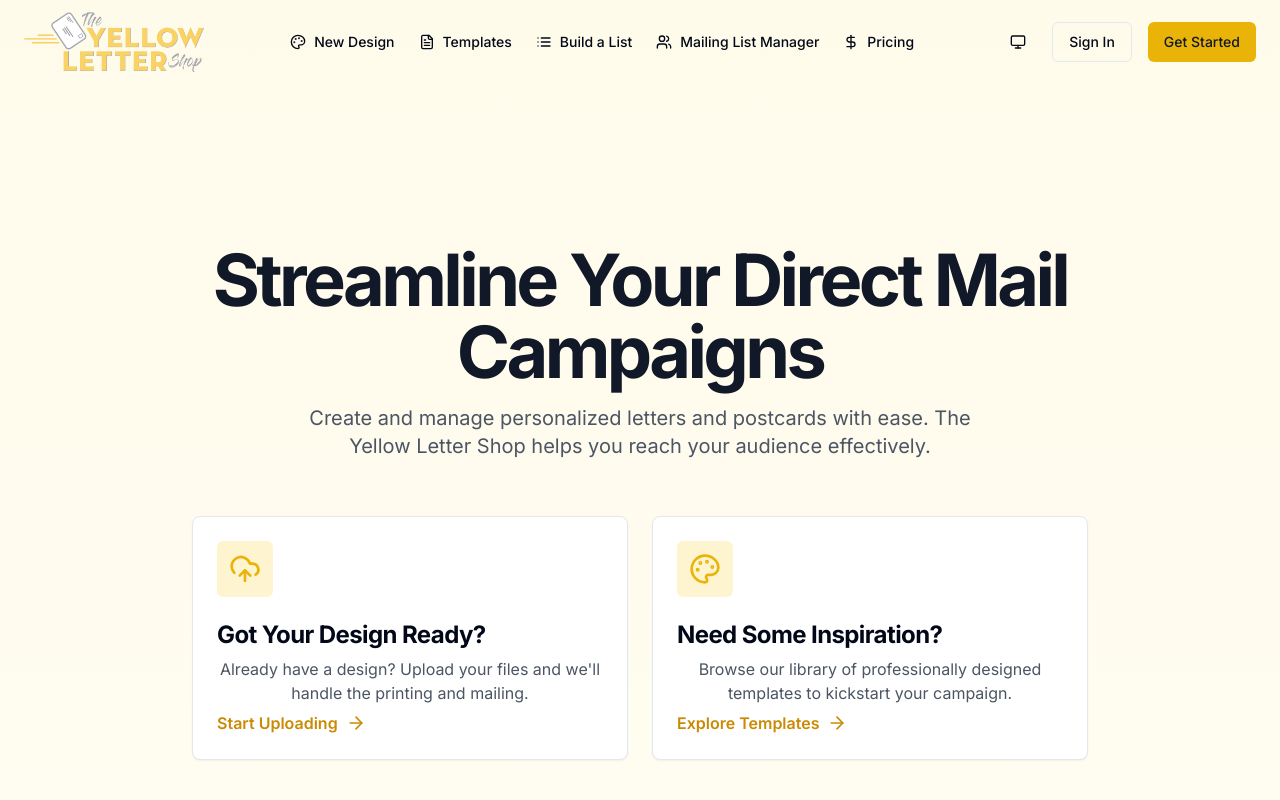
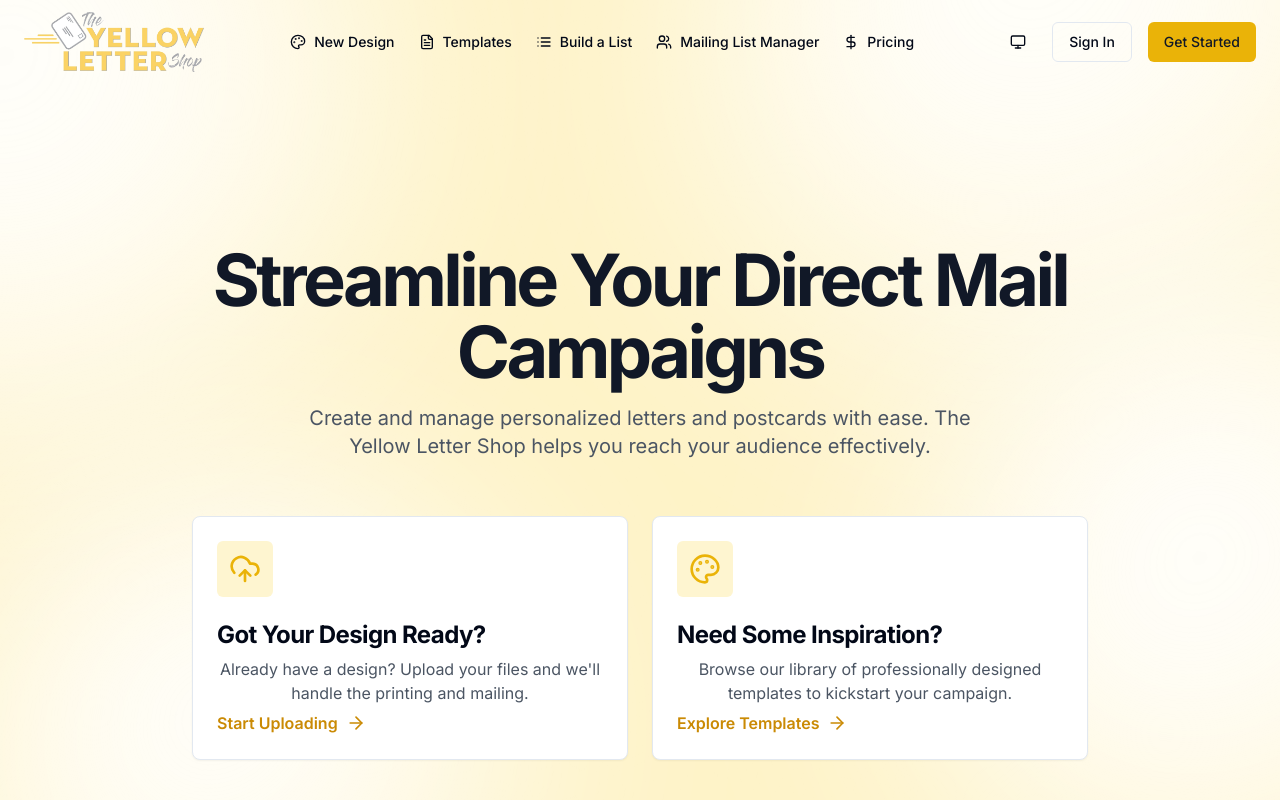
Before and after one commit to rspeciale0519/yellowlettershop, a Next.js app: page / in a window 1280 px wide. Shown: the top 800 px of the page. Built offline with nearby package versions, Linux system fonts and the light colour scheme.

Commit message:
feat: organic ambient blobs—free-floating, strong pulse, each side origin

```diff
--- a/app/globals.css
+++ b/app/globals.css
@@ -152,6 +152,245 @@ html {
   background-color: hsl(var(--theme-accent));
 }
 
+/* Ambient background styles */
+.ambient-bg {
+  position: fixed;
+  inset: 0;
+  isolation: isolate;
+}
+
+.ambient-base {
+  position: absolute;
+  inset: 0;
+  z-index: 0;
+  /* Layered gradients: two large, subtle radials over a base linear gradient */
+  /* Solid light-yellow primary background */
+  background: linear-gradient(180deg, #FEF3C7 0%, #FEF3C7 100%);
+  background-repeat: no-repeat;
+  background-position: 0% 0%;
+  background-size: 100% 100%;
+  background-blend-mode: normal;
+
+  /* Base is static in light mode; motion comes from blobs */
+  animation: none;
+  will-change: background-position, background-size;
+}
+
+.dark .ambient-base {
+  background:
+    radial-gradient(1200px 800px at 18% 6%, rgba(234, 179, 8, 0.18), rgba(234, 179, 8, 0) 60%),
+    radial-gradient(1200px 900px at 82% 14%, rgba(255, 255, 255, 0.10), rgba(255, 255, 255, 0) 58%),
+    linear-gradient(
+      180deg,
+      rgba(17, 24, 39, 1) 0%,
+      rgba(255, 255, 255, 0.04) 90%
+    );
+  background-repeat: no-repeat;
+  background-position: 0% 50%, 100% 50%, 0% 0%;
+  background-size: 150% 150%, 150% 150%, 100% 100%;
+  background-blend-mode: soft-light, soft-light, normal;
+  animation: ocean-waves 15s ease-in-out infinite;
+
+  will-change: background-position, background-size;
+}
+
+.blob {
+  position: absolute;
+  width: var(--size, 520px);
+  height: var(--size, 520px);
+  z-index: 1;
+  will-change: transform;
+  /* Center-anchor so wander translations are relative to viewport center */
+  left: 50%;
+  top: 50%;
+  margin-left: calc(var(--size, 520px) / -2);
+  margin-top: calc(var(--size, 520px) / -2);
+}
+
+/* Inner core to allow independent pulse scaling */
+.blob-core {
+  position: absolute;
+  inset: 0;
+  border-radius: 45% 55% 50% 50% / 60% 40% 60% 40%;
+  filter: blur(110px);
+  opacity: 0.98;
+  mix-blend-mode: screen;
+  /* White blob with stronger core for visibility on light yellow */
+  background: radial-gradient(
+    circle at 40% 40%,
+    rgba(255, 255, 255, 1.0) 0%,
+    rgba(255, 255, 255, 0.85) 35%,
+    rgba(255, 255, 255, 0.50) 55%,
+    rgba(255, 255, 255, 0.00) 78%
+  );
+  will-change: transform;
+  animation: blob-pulse 12s ease-in-out infinite;
+}
+
+.dark .blob-core {
+  opacity: 0.95;
+  mix-blend-mode: screen;
+  /* Light yellow blobs in dark mode */
+  background: radial-gradient(
+    circle at 40% 40%,
+    rgba(250, 204, 21, 0.85),
+    rgba(234, 179, 8, 0.55) 45%,
+    rgba(250, 204, 21, 0.20) 70%,
+    rgba(250, 204, 21, 0.00) 80%
+  );
+}
+
+.blob-1 {
+  --size: 760px;
+  --dur: 48s;
+  animation: blob-wander-1 var(--dur) linear infinite;
+  animation-fill-mode: both;
+}
+
+.blob-2 {
+  --size: 680px;
+  --dur: 62s;
+  animation: blob-wander-2 var(--dur) linear infinite;
+  animation-fill-mode: both;
+}
+
+.blob-3 {
+  --size: 620px;
+  --dur: 56s;
+  animation: blob-wander-3 var(--dur) linear infinite;
+  animation-fill-mode: both;
+}
+
+.blob-4 {
+  --size: 780px;
+  --dur: 52s;
+  animation: blob-wander-4 var(--dur) linear infinite;
+  animation-fill-mode: both;
+}
+
+/* Pulse timing offsets and per-blob durations for variety (stronger throbbing) */
+.blob-1 .blob-core { animation-delay: -1s; animation-duration: 11s; --pulse-min: 0.975; --pulse-max: 1.055; }
+.blob-2 .blob-core { animation-delay: -4s; animation-duration: 12s; --pulse-min: 0.970; --pulse-max: 1.060; }
+.blob-3 .blob-core { animation-delay: -2s; animation-duration: 10s; --pulse-min: 0.975; --pulse-max: 1.060; }
+.blob-4 .blob-core { animation-delay: -6s; animation-duration: 13s; --pulse-min: 0.965; --pulse-max: 1.070; }
+
+@keyframes blob-drift-1 {
+  0% { transform: translate3d(-35vw, -12vh, 0) scale(0.95) rotate(0deg); }
+  50% { transform: translate3d(25vw, 10vh, 0) scale(1.10) rotate(14deg); }
+  100% { transform: translate3d(-35vw, -12vh, 0) scale(0.95) rotate(0deg); }
+}
+
+@keyframes blob-drift-2 {
+  0% { transform: translate3d(20vw, 12vh, 0) scale(1.06) rotate(0deg); }
+  50% { transform: translate3d(-30vw, -15vh, 0) scale(0.92) rotate(-12deg); }
+  100% { transform: translate3d(20vw, 12vh, 0) scale(1.06) rotate(0deg); }
+}
+
+@keyframes blob-drift-3 {
+  0% { transform: translate3d(-15vw, 20vh, 0) scale(1.00) rotate(0deg); }
+  50% { transform: translate3d(30vw, -10vh, 0) scale(1.14) rotate(18deg); }
+  100% { transform: translate3d(-15vw, 20vh, 0) scale(1.00) rotate(0deg); }
+}
+/* Free-floating multi-stop wander paths */
+@keyframes blob-wander-1 {
+  /* Top origin -> roam -> return top */
+  0%    { transform: translate3d(0vw,  -55vh, 0) rotate(0deg); }
+  12.5% { transform: translate3d(35vw, -45vh, 0) rotate(9deg); }
+  25%   { transform: translate3d(58vw, -15vh, 0) rotate(21deg); }
+  37.5% { transform: translate3d(42vw,  25vh, 0) rotate(34deg); }
+  50%   { transform: translate3d(0vw,   55vh, 0) rotate(47deg); }
+  62.5% { transform: translate3d(-38vw, 45vh, 0) rotate(61deg); }
+  75%   { transform: translate3d(-60vw, 10vh, 0) rotate(76deg); }
+  87.5% { transform: translate3d(-40vw,-25vh, 0) rotate(90deg); }
+  100%  { transform: translate3d(0vw,  -55vh, 0) rotate(104deg); }
+}
+
+@keyframes blob-wander-2 {
+  /* Right origin -> roam -> return right */
+  0%    { transform: translate3d(55vw,  0vh,  0) rotate(0deg); }
+  12.5% { transform: translate3d(45vw,  35vh, 0) rotate(11deg); }
+  25%   { transform: translate3d(15vw,  58vh, 0) rotate(22deg); }
+  37.5% { transform: translate3d(-25vw, 42vh, 0) rotate(35deg); }
+  50%   { transform: translate3d(-55vw,  0vh, 0) rotate(48deg); }
+  62.5% { transform: translate3d(-45vw,-38vh, 0) rotate(63deg); }
+  75%   { transform: translate3d(-10vw,-60vh, 0) rotate(78deg); }
+  87.5% { transform: translate3d(25vw, -40vh, 0) rotate(92deg); }
+  100%  { transform: translate3d(55vw,   0vh, 0) rotate(106deg); }
+}
+
+@keyframes blob-wander-3 {
+  /* Bottom origin -> roam -> return bottom */
+  0%    { transform: translate3d(0vw,   55vh, 0) rotate(0deg); }
+  12.5% { transform: translate3d(-35vw, 45vh, 0) rotate(12deg); }
+  25%   { transform: translate3d(-58vw, 15vh, 0) rotate(25deg); }
+  37.5% { transform: translate3d(-42vw,-25vh, 0) rotate(38deg); }
+  50%   { transform: translate3d(0vw,  -55vh, 0) rotate(52deg); }
+  62.5% { transform: translate3d(38vw, -45vh, 0) rotate(66deg); }
+  75%   { transform: translate3d(60vw, -10vh, 0) rotate(80deg); }
+  87.5% { transform: translate3d(40vw,  25vh, 0) rotate(94deg); }
+  100%  { transform: translate3d(0vw,   55vh, 0) rotate(108deg); }
+}
+
+@keyframes blob-wander-4 {
+  /* Left origin -> roam -> return left */
+  0%    { transform: translate3d(-55vw,  0vh, 0) rotate(0deg); }
+  12.5% { transform: translate3d(-45vw, -35vh, 0) rotate(13deg); }
+  25%   { transform: translate3d(-15vw, -58vh, 0) rotate(27deg); }
+  37.5% { transform: translate3d(25vw,  -42vh, 0) rotate(41deg); }
+  50%   { transform: translate3d(55vw,    0vh, 0) rotate(56deg); }
+  62.5% { transform: translate3d(45vw,   38vh, 0) rotate(71deg); }
+  75%   { transform: translate3d(10vw,   60vh, 0) rotate(86deg); }
+  87.5% { transform: translate3d(-25vw,  40vh, 0) rotate(100deg); }
+  100%  { transform: translate3d(-55vw,   0vh, 0) rotate(115deg); }
+}
+
+/* Gentle size fluctuation (amplitude configurable via CSS variables) */
+@keyframes blob-pulse {
+  0%   { transform: scale(var(--pulse-min, 0.97)); }
+  50%  { transform: scale(var(--pulse-max, 1.05)); }
+  100% { transform: scale(var(--pulse-min, 0.97)); }
+}
+
+/* Ocean wave-like animation for the ambient background */
+@keyframes ocean-waves {
+  0% {
+    background-position: 0% 50%, 100% 50%, 0% 0%;
+    background-size: 150% 150%, 150% 150%, 100% 100%;
+  }
+  25% {
+    background-position: 25% 25%, 75% 75%, 0% 0%;
+    background-size: 200% 120%, 120% 200%, 100% 100%;
+  }
+  50% {
+    background-position: 50% 0%, 50% 100%, 0% 0%;
+    background-size: 120% 200%, 200% 120%, 100% 100%;
+  }
+  75% {
+    background-position: 75% 75%, 25% 25%, 0% 0%;
+    background-size: 180% 140%, 140% 180%, 100% 100%;
+  }
+  100% {
+    background-position: 100% 50%, 0% 50%, 0% 0%;
+    background-size: 150% 150%, 150% 150%, 100% 100%;
+  }
+}
+
+@media (prefers-reduced-motion: reduce) {
+  .ambient-bg {
+    transition: none !important;
+    transform: none !important;
+  }
+  .blob {
+    animation: none !important;
+  }
+  .blob-core {
+    animation: none !important;
+  }
+  .ambient-base {
+    animation: none !important;
+  }
+}
+
 /* Enhanced focus styles for theme toggle */
 [data-theme-toggle] {
   position: relative;
--- a/app/layout.tsx
+++ b/app/layout.tsx
@@ -26,7 +26,7 @@ export default function RootLayout({
       <head>
         <ThemeScript />
       </head>
-      <body className={inter.className}>
+      <body className={inter.className} suppressHydrationWarning>
         <ThemeProvider
           attribute='class'
           defaultTheme='system'
@@ -34,7 +34,7 @@ export default function RootLayout({
           disableTransitionOnChange={false}
           storageKey='yls-theme'
         >
-          <div className='flex flex-col min-h-screen bg-[linear-gradient(180deg,_rgba(255,251,235,1)_0%,_rgba(255,255,255,1)_90%)] dark:bg-[linear-gradient(180deg,_rgba(17,24,39,1)_0%,_rgba(255,255,255,0.04)_90%)]'>
+          <div className='flex flex-col min-h-screen'>
             <Header />
             <main className='flex-1'>{children}</main>
             <Footer />
--- a/app/page.tsx
+++ b/app/page.tsx
@@ -7,15 +7,12 @@ import {
 } from '@/components/ui/card';
 import { UploadCloud, PaletteIcon, ArrowRight } from 'lucide-react';
 import { PricingSection } from '@/components/pricing/pricing-section';
+import { AmbientBackground } from '@/components/ambient-background';
 
 export default function HomePage() {
   return (
     <div className='relative flex flex-col min-h-screen'>
-      {/* Background effect layer */}
-      <div
-        className="pointer-events-none fixed inset-0 -z-10 w-full h-full bg-[linear-gradient(180deg,_rgba(255,251,235,1)_0px,_rgba(255,251,235,0.85)_400px,_rgba(255,255,255,1)_1200px,_rgba(255,255,255,1)_1800px)] dark:bg-[linear-gradient(180deg,_rgba(17,24,39,1)_0%,_rgba(255,255,255,0.04)_90%)]"
-        aria-hidden="true"
-      />
+      <AmbientBackground />
       <main className='relative flex-1'>
         <section className='w-full py-20 md:py-32 lg:py-40'>
           <div className='container px-4 md:px-6'>
@@ -78,7 +75,7 @@ export default function HomePage() {
           </div>
         </section>
         <div className='relative z-10 -mt-16'>
-          <div className='bg-gradient-to-b from-white/0 via-white/60 to-white dark:from-transparent dark:via-yellow-900/10 dark:to-gray-950/80 pt-16 pb-0'>
+          <div className='pt-16 pb-0'>
             <PricingSection />
           </div>
         </div>
--- /dev/null
+++ b/components/ambient-background.tsx
@@ -0,0 +1,23 @@
+/**
+ * AmbientBackground
+ * - CSS-only animated background with flowing gradients
+ * - Fixed, pointer-events-none backdrop that sits behind all content
+ * - Home page only; no external dependencies
+ */
+export function AmbientBackground() {
+  return (
+    <div
+      aria-hidden
+      className="ambient-bg pointer-events-none fixed inset-0 -z-10"
+    >
+      {/* Base gradient with CSS animation for ebb and flow effect */}
+      <div className="ambient-base" />
+
+      {/* Static blobs for additional visual depth */}
+      <div className="blob blob-1"><div className="blob-core" /></div>
+      <div className="blob blob-2"><div className="blob-core" /></div>
+      <div className="blob blob-3"><div className="blob-core" /></div>
+      <div className="blob blob-4"><div className="blob-core" /></div>
+    </div>
+  )
+}
```
